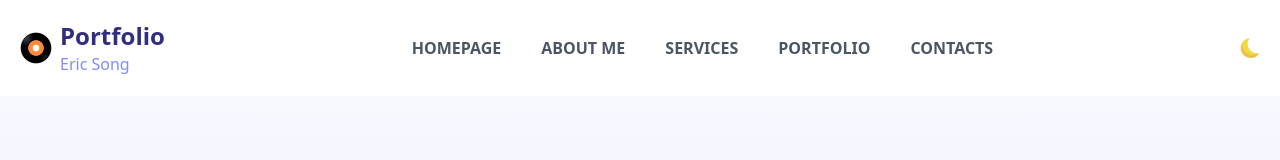
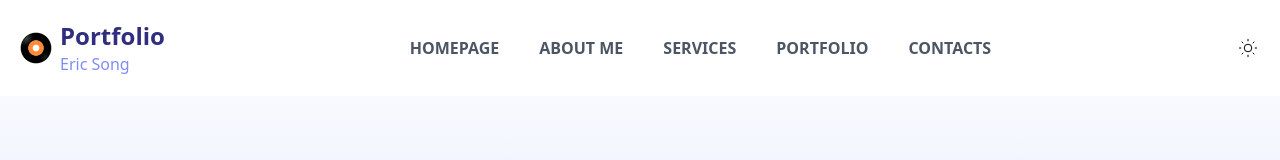
Before and after one commit to ericksong91/ericksong91.github.io, a React (Create React App) app in the folder client/: page / in a window 1280 px wide. Shown: the top 160 px of the page. Built offline with nearby package versions, Linux system fonts and the light colour scheme.

Commit message:
Added icons for dark/light mode

```diff
--- a/client/package.json
+++ b/client/package.json
@@ -4,6 +4,7 @@
   "homepage": "https://ericksong91.github.io/",
   "private": true,
   "dependencies": {
+    "@heroicons/react": "^2.0.18",
     "@testing-library/jest-dom": "^5.17.0",
     "@testing-library/react": "^13.4.0",
     "@testing-library/user-event": "^13.5.0",
--- a/client/src/context/theme.js
+++ b/client/src/context/theme.js
@@ -17,7 +17,7 @@
     };
 
     return (
-        <ThemeContext.Provider value={{ darkToggle }}>
+        <ThemeContext.Provider value={{ theme, darkToggle }}>
             {children}
         </ThemeContext.Provider>
     );
--- a/client/src/top/Navbar.js
+++ b/client/src/top/Navbar.js
@@ -6,8 +6,10 @@
 // import { Link } from 'react-router-dom';
 
 function Navbar() {
-    const { darkToggle } = useContext(ThemeContext);
+    const { theme, darkToggle } = useContext(ThemeContext);
     const [hamburger, setHamburger] = useState(true);
+
+    console.log(theme)
 
     return (
         <nav id="navbar" className="w-full bg-white fixed top-0 z-10 dark:bg-slate-900 transition-colors duration-700">
@@ -36,7 +38,16 @@
                         <a href="#contact-me">Contacts</a>
                     </li>
                 </ul>
-                <img id="navbar-dark-light-toggle" src={moon} className="hidden md:block w-5 cursor-pointer mr-5" alt="toggle dark light modes" onClick={() => darkToggle()} />
+                {/* <img id="navbar-dark-light-toggle" src={moon} className="hidden md:block w-5 cursor-pointer mr-5" alt="toggle dark light modes" onClick={() => darkToggle()} /> */}
+                {theme !== 'dark' ?
+                    <svg id="navbar-dark-light-toggle" xmlns="http://www.w3.org/2000/svg" fill="none" viewBox="0 0 24 24" stroke="currentColor" className="hidden md:block w-6 cursor-pointer mr-5" onClick={() => darkToggle()}>
+                        <path d="M12 3v2.25m6.364.386l-1.591 1.591M21 12h-2.25m-.386 6.364l-1.591-1.591M12 18.75V21m-4.773-4.227l-1.591 1.591M5.25 12H3m4.227-4.773L5.636 5.636M15.75 12a3.75 3.75 0 11-7.5 0 3.75 3.75 0 017.5 0z" />
+                    </svg>
+                    :
+                    <svg xmlns="http://www.w3.org/2000/svg" fill="none" viewBox="0 0 24 24" stroke="currentColor" className="hidden md:block w-6 cursor-pointer mr-5 text-white" onClick={() => darkToggle()}>
+                        <path d="M21.752 15.002A9.718 9.718 0 0118 15.75c-5.385 0-9.75-4.365-9.75-9.75 0-1.33.266-2.597.748-3.752A9.753 9.753 0 003 11.25C3 16.635 7.365 21 12.75 21a9.753 9.753 0 009.002-5.998z" />
+                    </svg>
+                }
 
                 {hamburger ?
                     <div id="hamburger" className="space-y-1 md:hidden cursor-pointer pr-3" onClick={() => setHamburger(!hamburger)}>
```
Also changed, not shown: 1 other file (tests, documents, lock files or other folders).
